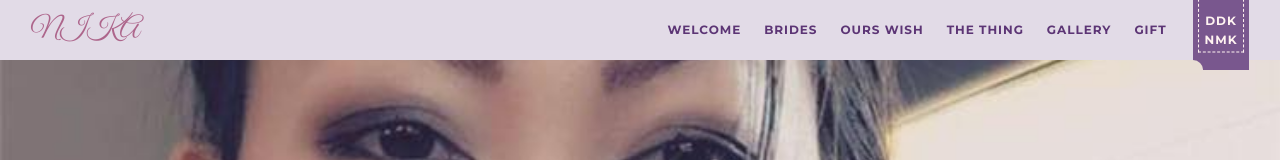
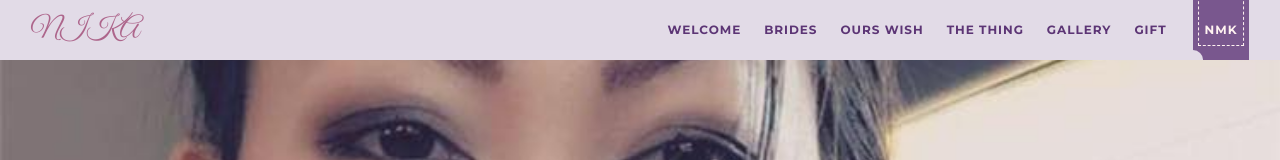
Before and after one commit to ranika-mnk/ranika-mnk.github.io, a plain HTML site: page index.html in a window 1280 px wide. Shown: the top 160 px of the page. Drawn offline with nearby package versions, Linux system fonts and the light colour scheme.

Commit message:
remove ddk

```diff
--- a/index.html
+++ b/index.html
@@ -39,7 +39,9 @@
               <li class="nav-item"><a class="nav-link text-uppercase" href="#gallery-section">gallery</a></li>
               <!-- <li class="nav-item"><a class="nav-link text-uppercase" href="#blog-section">blog</a></li> -->
               <li class="nav-item"><a class="nav-link text-uppercase" href="#gift-section">gift</a></li>
-              <li class="nav-item cta-rspv"><a class="nav-link text-uppercase" href="#rspv-section"><span>DDK</span><span>NMK</span></a></li>
+              <!-- <li class="nav-item cta-rspv"><a class="nav-link text-uppercase" href="#rspv-section"><span>DDK</span><span>NMK</span></a></li> -->
+              <li class="nav-item cta-rspv"><a class="nav-link text-uppercase" href="#rspv-section"><span>NMK</span></a></li>
+
             </ul>
           </div>
         </div>
```
